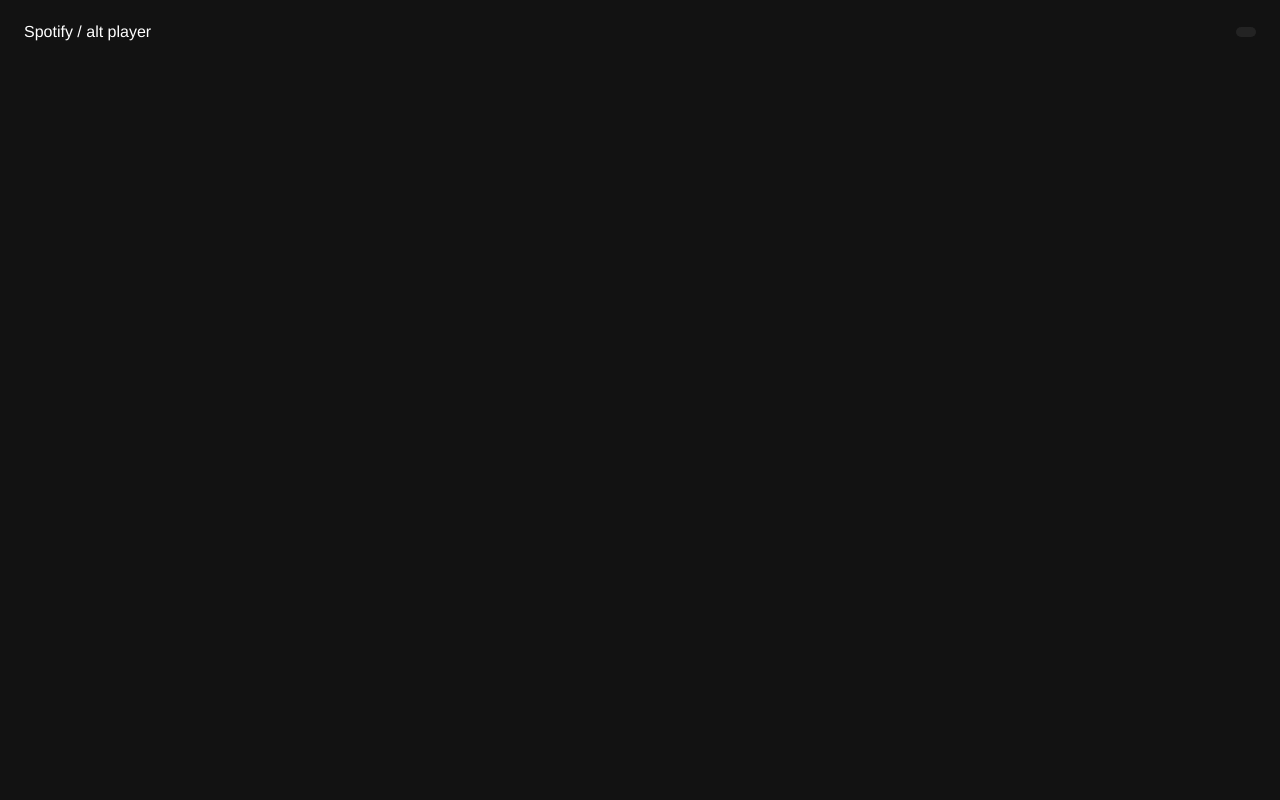
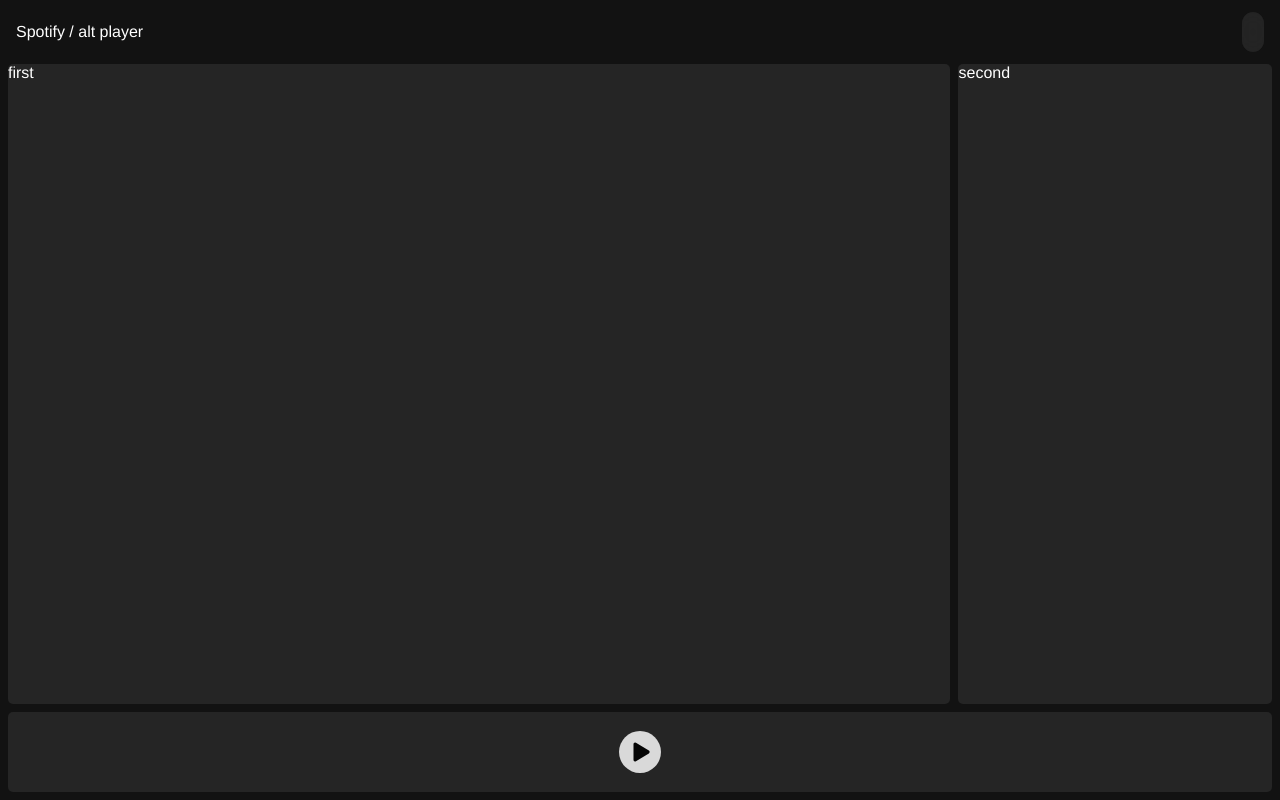
Before and after one commit to PetrAhtimirov/spotify-alt-player, a React (Vite) app: page / in a window 1280 px wide. Built offline with nearby package versions, Linux system fonts and the light colour scheme; no server answers.

Commit message:
playback pause

```diff
--- a/src/features/errorMessage/ErrorMessage.tsx
+++ b/src/features/errorMessage/ErrorMessage.tsx
@@ -15,7 +15,7 @@ const ErrorMessage: React.FC<ErrorMessageProps> = ({ code }) => {
         setMessage("Not Authorized");
         break;
       case "403":
-        setMessage("Not available in your country");
+        setMessage("Not available in your region");
         break;
       default:
         setMessage("An error occurred");
--- /dev/null
+++ b/src/features/playbackControllers/PlaybackControllers.tsx
@@ -0,0 +1,52 @@
+import { TypedUseSelectorHook, useDispatch, useSelector } from "react-redux";
+import { AppDispatch, RootState } from "../../store.ts";
+import { useEffect, useState } from "react";
+import { fetchPlayback } from "./playbackSlice.ts";
+import pauseIcon from "../../../assets/icons/pause.svg";
+import playIcon from "../../../assets/icons/play.svg";
+
+const useTypedSelector: TypedUseSelectorHook<RootState> = useSelector;
+
+const PlaybackControllers = () => {
+  const [firstLoad, setFirstLoad] = useState(true);
+  const { is_playing } = useTypedSelector((state) => state.playback);
+  const dispatch = useDispatch<AppDispatch>();
+
+  useEffect(() => {
+    const fetchData = async () => {
+      if (firstLoad) {
+        await dispatch(fetchPlayback());
+        setFirstLoad(false);
+      } else {
+        dispatch(fetchPlayback());
+      }
+    };
+
+    fetchData();
+    const intervalId = setInterval(fetchData, 5000);
+
+    return () => clearInterval(intervalId);
+  }, [dispatch, firstLoad]);
+
+  return (
+    <>
+      {firstLoad ? (
+        <div className="playback_controllers__wrapper is_loading"></div>
+      ) : (
+        <div className="playback_controllers__wrapper">
+          <div className="playback_controllers">
+            <button className="playback__pause">
+              {is_playing ? (
+                <img src={pauseIcon} className="playback__pause_icon" alt="Pause" />
+              ) : (
+                <img src={playIcon} className="playback__pause_icon" alt="Play" />
+              )}
+            </button>
+          </div>
+        </div>
+      )}
+    </>
+  );
+};
+
+export default PlaybackControllers;
--- /dev/null
+++ b/src/features/playbackControllers/playbackSlice.ts
@@ -0,0 +1,67 @@
+import { createAsyncThunk, createSlice } from "@reduxjs/toolkit";
+import {useHttp} from "../../hooks/http.hook.ts";
+
+export interface PlaybackState {
+  playbackLoadingStatus: "loading" | "idle" | "error";
+  id: string;
+  is_active: boolean;
+  is_restricted: boolean;
+  name: string;
+  type: string;
+  volume_percent: number;
+  supports_volume: boolean;
+  is_playing: boolean;
+}
+
+const initialState: PlaybackState = {
+  playbackLoadingStatus: "idle",
+  id: "",
+  is_active: false,
+  is_restricted: true,
+  name: "",
+  type: "",
+  volume_percent: 0,
+  supports_volume: false,
+  is_playing: false,
+};
+
+export const fetchPlayback = createAsyncThunk("playback/fetchPlayback", async (_, { rejectWithValue }) => {
+  try {
+    const {request} = useHttp();
+    const data = await request("https://api.spotify.com/v1/me/player");
+    return data;
+  } catch (error) {
+    if (error instanceof Error) {
+      return rejectWithValue(error.message);
+    }
+    return rejectWithValue("An unknown error occurred");
+  }
+});
+
+const playbackSlice = createSlice({
+  name: "playback",
+  initialState,
+  reducers: {},
+  extraReducers: (builder) => {
+    builder
+      .addCase(fetchPlayback.pending, (state) => {
+        state.playbackLoadingStatus = "loading";
+      })
+      .addCase(fetchPlayback.fulfilled, (state, action) => {
+        state.playbackLoadingStatus = "idle";
+        state.id = action.payload.id;
+        state.is_active = action.payload.is_active;
+        state.is_restricted = action.payload.is_restricted;
+        state.name = action.payload.name;
+        state.type = action.payload.type;
+        state.volume_percent = action.payload.volume_percent;
+        state.supports_volume = action.payload.supports_volume;
+        state.is_playing = action.payload.is_playing;
+      })
+      .addCase(fetchPlayback.rejected, (state) => {
+        state.playbackLoadingStatus = "error";
+      });
+  },
+});
+
+export default playbackSlice.reducer;
--- a/src/features/profilePreview/profileSlice.ts
+++ b/src/features/profilePreview/profileSlice.ts
@@ -39,7 +39,6 @@ const userSlice = createSlice({
       })
       .addCase(fetchUser.fulfilled, (state, action) => {
         state.userLoadingStatus = "idle";
-        console.log(action.payload);
         state.display_name = action.payload.display_name;
         state.id = action.payload.id;
         state.images = action.payload.images;
--- a/src/pages/App.tsx
+++ b/src/pages/App.tsx
@@ -1,9 +1,19 @@
 import Header from "../features/header/Header.tsx";
+import PlaybackControllers from "../features/playbackControllers/PlaybackControllers.tsx";
 
 const App = () => {
   return (
     <div className="app">
       <Header />
+      <div className="app__content">
+        <div className="app__content__first">first</div>
+        <div className="app__content__second">second</div>
+      </div>
+      <div className="app__player">
+        <div></div>
+        <PlaybackControllers />
+        <div></div>
+      </div>
     </div>
   )
 }
--- a/src/pages/Preview.tsx
+++ b/src/pages/Preview.tsx
@@ -11,6 +11,7 @@ const redirectUri = "http://localhost:3000/preview";
 const scopes = [
   "user-read-currently-playing",
   "user-read-playback-state",
+  "user-modify-playback-state"
 ];
 
 const Preview: React.FC = () => {
--- a/src/store.ts
+++ b/src/store.ts
@@ -1,5 +1,6 @@
 import { configureStore, Middleware } from "@reduxjs/toolkit";
 import userReducer from "./features/profilePreview/profileSlice";
+import playbackReducer from "./features/playbackControllers/playbackSlice";
 
 const stringMiddleware: Middleware = () => (next) => (action) => {
   if (typeof action === "string") {
@@ -9,7 +10,7 @@ const stringMiddleware: Middleware = () => (next) => (action) => {
 };
 
 const store = configureStore({
-  reducer: { user: userReducer }, // Исправлено имя редьюсера
+  reducer: { user: userReducer, playback: playbackReducer },
   middleware: (getDefaultMiddleware) => getDefaultMiddleware().concat(stringMiddleware),
   devTools: process.env.NODE_ENV !== "production",
 });
--- a/src/style.css
+++ b/src/style.css
@@ -19,14 +19,17 @@ a {
 
 .app {
     font-family: "Helvetica Neue", sans-serif;
-    height: 100vh;
+    min-height: calc(100vh - 0.5rem);
+    display: flex;
+    flex-direction: column;
+    padding: 0 0.5rem 0.5rem 0.5rem;
 }
 
 .app__header {
     display: flex;
     justify-content: space-between;
     align-items: center;
-    padding: 0 1.5rem;
+    padding: 0 0.5rem;
     height: 4rem;
 }
 
@@ -39,7 +42,8 @@ a {
     display: flex;
     align-items: center;
     gap: 0.7rem;
-    padding: 0.3rem 1em 0.3rem 0.4rem;
+    height: 2.5rem;
+    padding-right: 1rem;
     background-color: rgba(255, 255, 255, 0.08);
     backdrop-filter: saturate(1.8) blur(15px);
     border-radius: 1.5rem;
@@ -51,13 +55,11 @@ a {
 }
 
 .user_preview.is_loading {
+    width: 3.3rem;
     background: rgba(255, 255, 255, 0.08);
     background: linear-gradient(90deg, rgba(255, 255, 255, 0.12) 8%, rgba(255, 255, 255, 0.16) 18%, rgba(255, 255, 255, 0.12) 33%);
-    border-radius: 1.5rem;
     background-size: 200% 100%;
     animation: 1.5s shine linear infinite;
-    height: 2rem;
-    width: 5.2rem;
 }
 
 .use_preview__image {
@@ -120,7 +122,7 @@ a {
     display: flex;
     justify-content: center;
     align-items: center;
-    height: 2.25rem;
+    height: 1.5rem;
     background-color: #ed4337;
     position: relative;
     font-size: 0.875rem;
@@ -142,6 +144,71 @@ a {
     height: 1.2rem;
 }
 
+.app__content {
+    flex-grow: 1;
+    display: flex;
+    gap: 0.5rem;
+}
+
+.app__content__first {
+    background-color: rgba(255, 255, 255, 0.08);
+    border-radius: 5px;
+    flex-grow: 3.5;
+}
+
+.app__content__second {
+    background-color: rgba(255, 255, 255, 0.08);
+    border-radius: 5px;
+    flex-grow: 1;
+}
+
+.app__player {
+    margin-top: 0.5rem;
+    height: 5rem;
+    background-color: rgba(255, 255, 255, 0.08);
+    border-radius: 5px;
+    display: flex;
+    justify-content: space-between;
+    align-items: center;
+}
+
+.playback_controllers__wrapper {
+    display: flex;
+    flex-direction: column;
+}
+
+.playback_controllers__wrapper.is_loading {
+    background: rgba(255, 255, 255, 0.08);
+    background: linear-gradient(90deg, rgba(255, 255, 255, 0.12) 8%, rgba(255, 255, 255, 0.16) 18%, rgba(255, 255, 255, 0.12) 33%);
+    background-size: 200% 100%;
+    width: 100%;
+    height: 100%;
+    animation: 1.5s shine linear infinite;
+}
+
+.playback_controllers {
+    display: flex;
+}
+
+.playback__pause {
+    background-color: rgba(255, 255, 255, 0.96);
+    border-radius: 4rem;
+    padding: 0.5rem;
+    margin: 0;
+    display: flex;
+    align-items: center;
+    transition: transform 0.3s;
+    opacity: 0.86;
+}
+
+.playback__pause:hover {
+    transform: scale(1.06);
+}
+
+.playback__pause_icon {
+    height: 1.6rem;
+}
+
 @keyframes shine {
     to {
         background-position-x: -200%;
```
Also changed, not shown: assets/icons/pause.svg (added), assets/icons/play.svg (added), src/features/playlists/Playlists.tsx (added).
